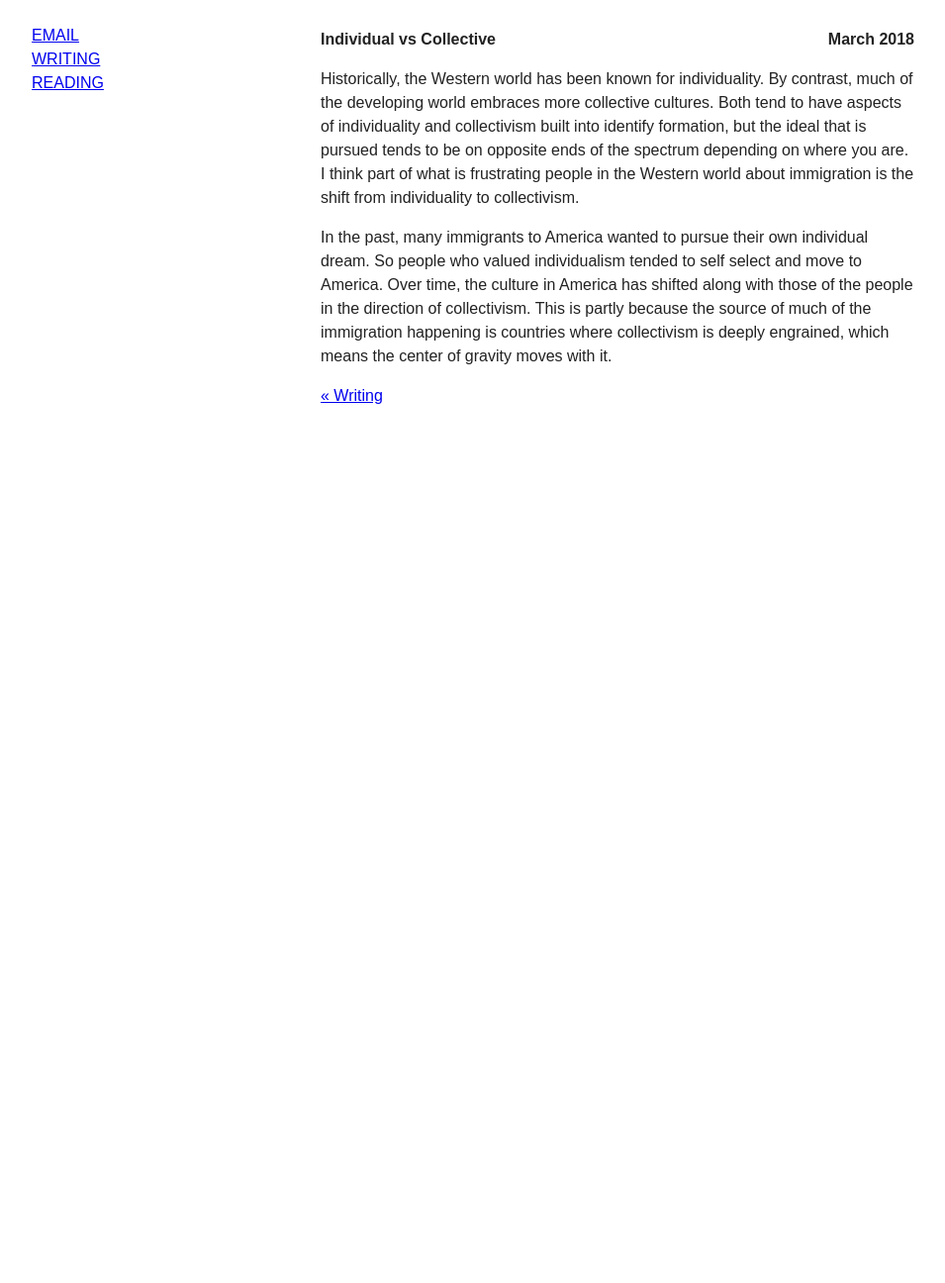
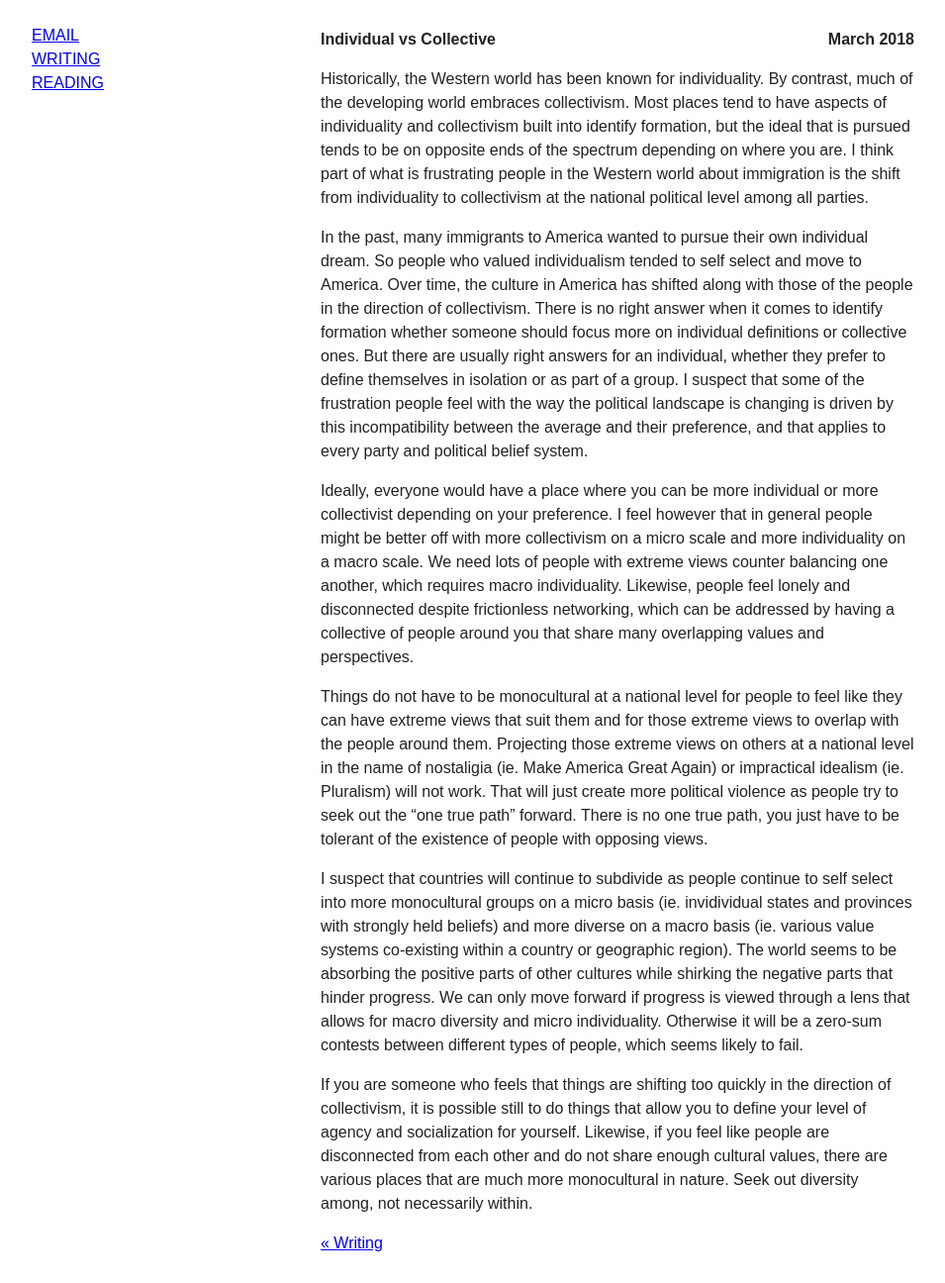
Before and after one commit to rogerkirkness/writing, a Jekyll site: the page built from _posts/2018-03-22-individual-vs-collective.md, in a window 1280 px wide. Shown: the whole page at 99% size, without its empty margins (16-971 px from the left). Built offline with Jekyll 4.4.1, drawn with Linux system fonts in a browser that asks for light colours; before the commit the page ends 900 px from its top, so only the background shows below that.

```diff
--- a/_posts/2018-03-22-individual-vs-collective.md
+++ b/_posts/2018-03-22-individual-vs-collective.md
@@ -3,6 +3,14 @@ layout: post
 title: Individual vs Collective
 date: March 2018
 ---
-Historically, the Western world has been known for individuality. By contrast, much of the developing world embraces more collective cultures. Both tend to have aspects of individuality and collectivism built into identify formation, but the ideal that is pursued tends to be on opposite ends of the spectrum depending on where you are. I think part of what is frustrating people in the Western world about immigration is the shift from individuality to collectivism.
+Historically, the Western world has been known for individuality. By contrast, much of the developing world embraces collectivism. Most places tend to have aspects of individuality and collectivism built into identify formation, but the ideal that is pursued tends to be on opposite ends of the spectrum depending on where you are. I think part of what is frustrating people in the Western world about immigration is the shift from individuality to collectivism at the national political level among all parties.
 
-In the past, many immigrants to America wanted to pursue their own individual dream. So people who valued individualism tended to self select and move to America. Over time, the culture in America has shifted along with those of the people in the direction of collectivism. This is partly because the source of much of the immigration happening is countries where collectivism is deeply engrained, which means the center of gravity moves with it.
+In the past, many immigrants to America wanted to pursue their own individual dream. So people who valued individualism tended to self select and move to America. Over time, the culture in America has shifted along with those of the people in the direction of collectivism. There is no right answer when it comes to identify formation whether someone should focus more on individual definitions or collective ones. But there are usually right answers for an individual, whether they prefer to define themselves in isolation or as part of a group. I suspect that some of the frustration people feel with the way the political landscape is changing is driven by this incompatibility between the average and their preference, and that applies to every party and political belief system.
+
+Ideally, everyone would have a place where you can be more individual or more collectivist depending on your preference. I feel however that in general people might be better off with more collectivism on a micro scale and more individuality on a macro scale. We need lots of people with extreme views counter balancing one another, which requires macro individuality. Likewise, people feel lonely and disconnected despite frictionless networking, which can be addressed by having a collective of people around you that share many overlapping values and perspectives.
+
+Things do not have to be monocultural at a national level for people to feel like they can have extreme views that suit them and for those extreme views to overlap with the people around them. Projecting those extreme views on others at a national level in the name of nostaligia (ie. Make America Great Again) or impractical idealism (ie. Pluralism) will not work. That will just create more political violence as people try to seek out the "one true path" forward. There is no one true path, you just have to be tolerant of the existence of people with opposing views.
+
+I suspect that countries will continue to subdivide as people continue to self select into more monocultural groups on a micro basis (ie. invidividual states and provinces with strongly held beliefs) and more diverse on a macro basis (ie. various value systems co-existing within a country or geographic region). The world seems to be absorbing the positive parts of other cultures while shirking the negative parts that hinder progress. We can only move forward if progress is viewed through a lens that allows for macro diversity and micro individuality. Otherwise it will be a zero-sum contests between different types of people, which seems likely to fail.
+
+If you are someone who feels that things are shifting too quickly in the direction of collectivism, it is possible still to do things that allow you to define your level of agency and socialization for yourself. Likewise, if you feel like people are disconnected from each other and do not share enough cultural values, there are various places that are much more monocultural in nature. Seek out diversity among, not necessarily within.
--- a/package.json
+++ b/package.json
@@ -1,6 +1,6 @@
 {
   "name": "rogerkirkness.com",
-  "version": "1.0.6",
+  "version": "1.0.7",
   "scripts": {
     "commit": "git add -A && git commit -m \"Bump version to $npm_package_version\" && git push"
   },
```
Also changed, not shown: CHANGELOG.md.
